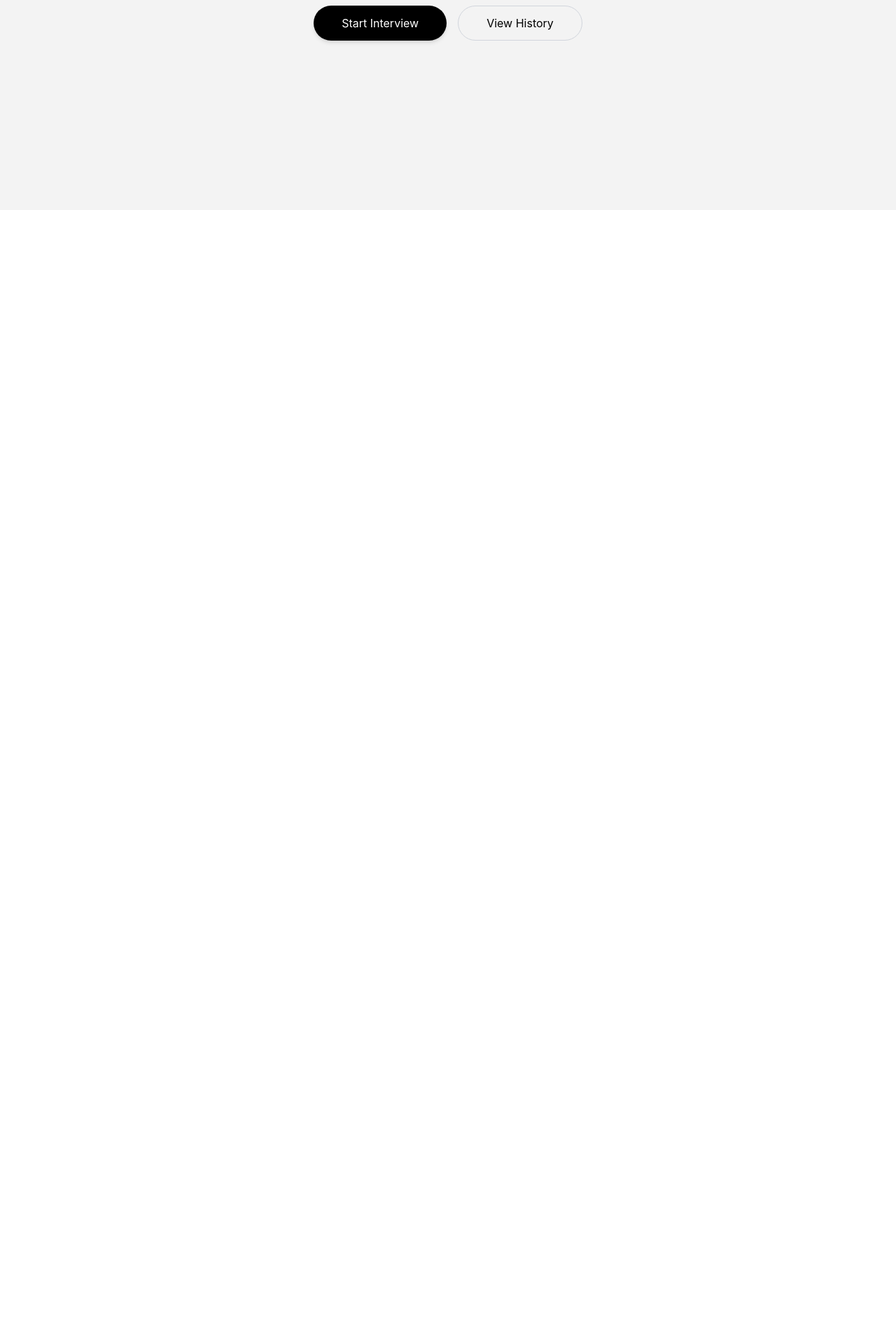
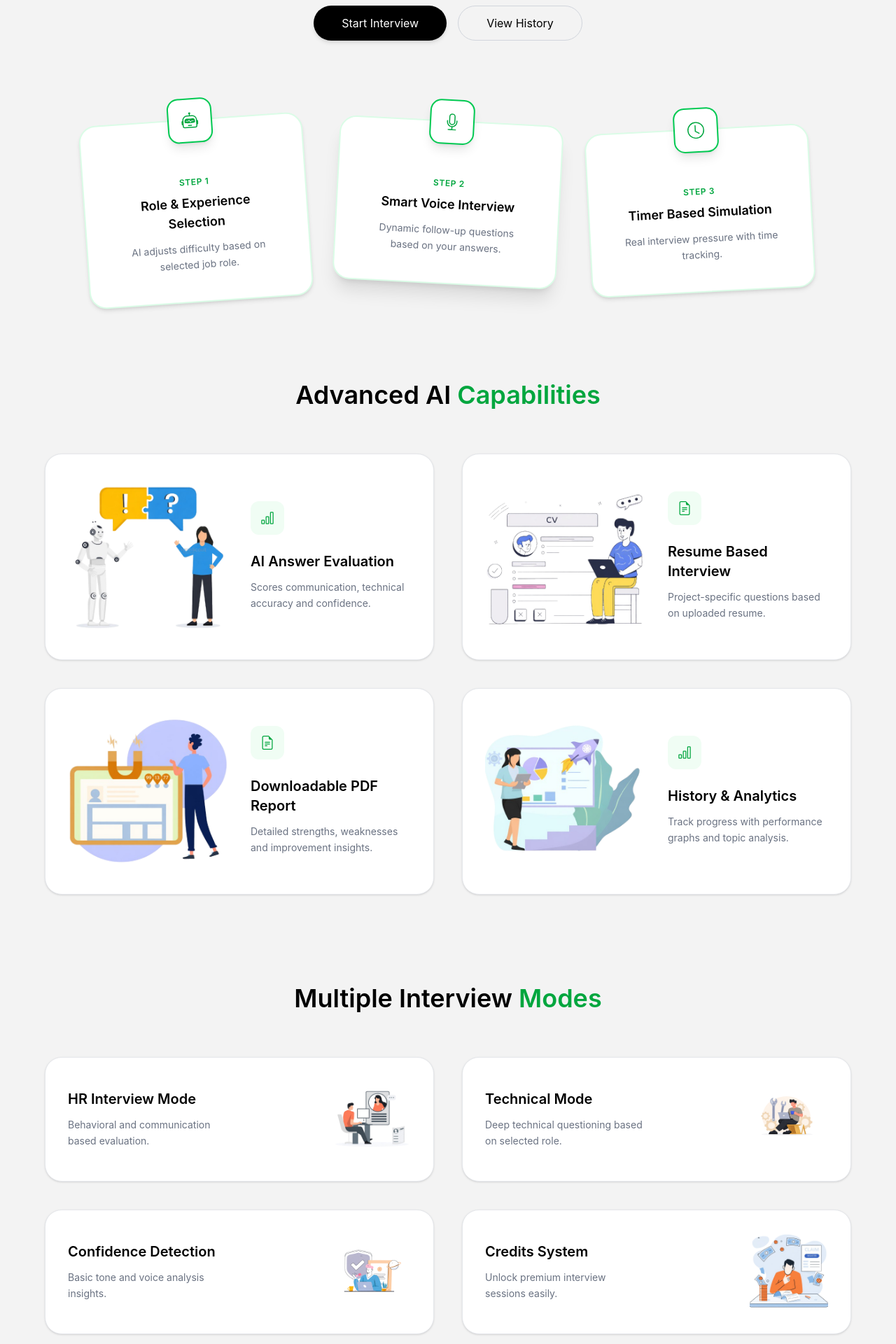
Before and after one commit to SatyamDevGenie/Satyam.AI, a React (Vite) app in the folder client/: page / in a window 1280 px wide. Shown: the part 500-2420 px from the top of the page at 70% size. Before the commit the page ends 800 px from the top, so only its background shows below. Built offline with nearby package versions, Linux system fonts and the light colour scheme; no server answers.

Commit message:
HomePage modified with Footer Component

```diff
--- /dev/null
+++ b/client/src/components/Footer.jsx
@@ -0,0 +1,23 @@
+import React from 'react'
+import { BsRobot } from 'react-icons/bs'
+
+function Footer() {
+    return (
+        <div className='bg-[#f3f3f3] flex justify-center px-4 pb-10 py-4 pt-10'>
+            <div className='w-full max-w-6xl bg-white rounded-[24px] shadow-sm border border-gray-200 py-8 px-3 text-center'>
+                <div className='flex justify-center items-center gap-3 mb-3'>
+                    <div className='bg-black text-white p-2 rounded-lg'><BsRobot size={16} /></div>
+                    <h2 className='font-extrabold'>Satyam.AI made by Satyam Sawant</h2>
+                </div>
+                <p className='text-gray-500 text-sm max-w-xl mx-auto'>
+                    AI-powered interview preparation platform designed to improve
+                    communication skills, technical depth and professional confidence.
+                </p>
+
+
+            </div>
+        </div>
+    )
+}
+
+export default Footer
--- a/client/src/components/Navbar.jsx
+++ b/client/src/components/Navbar.jsx
@@ -49,7 +49,7 @@
                         <BsRobot size={18} />
 
                     </div>
-                    <h1 className='font-semibold hidden md:block text-lg'>InterviewIQ.AI</h1>
+                    <h1 className='font-extrabold hidden md:block text-2xl'>Satyam.AI</h1>
                 </div>
 
                 <div className='flex items-center gap-6 relative'>
--- a/client/src/pages/Home.jsx
+++ b/client/src/pages/Home.jsx
@@ -1,5 +1,4 @@
 import React from 'react'
-
 import Navbar from '../components/Navbar'
 import { useSelector } from 'react-redux'
 import { motion } from "motion/react";
@@ -11,22 +10,31 @@
   BsFileEarmarkText
 } from "react-icons/bs";
 import { HiSparkles } from "react-icons/hi";
+import { useNavigate } from 'react-router-dom';
 import { useState } from 'react';
-import { useNavigate } from 'react-router-dom';
 import AuthModel from '../components/AuthModel';
+import hrImg from "../assets/HR.png";
+import techImg from "../assets/tech.png";
+import confidenceImg from "../assets/confi.png";
+import creditImg from "../assets/credit.png";
+import evalImg from "../assets/ai-ans.png";
+import resumeImg from "../assets/resume.png";
+import pdfImg from "../assets/pdf.png";
+import analyticsImg from "../assets/history.png";
+import Footer from '../components/Footer';
+
 
 function Home() {
-
   const { userData } = useSelector((state) => state.user)
-  const [showAuth, setShowAuth] = useState(false)
+  const [showAuth, setShowAuth] = useState(false);
   const navigate = useNavigate()
-
-
   return (
     <div className='min-h-screen bg-[#f3f3f3] flex flex-col'>
       <Navbar />
 
       <div className='flex-1 px-6 py-20'>
+        <div className='max-w-6xl mx-auto'>
+
           <div className='flex justify-center mb-6'>
             <div className='bg-gray-100 text-gray-600 text-sm px-4 py-2 rounded-full flex items-center gap-2'>
               <HiSparkles size={16} className="bg-green-50 text-green-600" />
@@ -34,9 +42,7 @@
             </div>
 
 
-
           </div>
-
           <div className='text-center mb-28'>
             <motion.h1
               initial={{ opacity: 0, y: 30 }}
@@ -50,6 +56,9 @@
 
                 </span>
               </span>
+
+
+
             </motion.h1>
 
             <motion.p
@@ -59,6 +68,7 @@
               className='text-gray-500 mt-6 max-w-2xl mx-auto text-lg'>
               Role-based mock interviews with smart follow-ups,
               adaptive difficulty and real-time performance evaluation.
+
             </motion.p>
 
             <div className='flex flex-wrap justify-center gap-4 mt-10'>
@@ -92,12 +102,211 @@
 
               </motion.button>
             </div>
+          </div>
+
+          <div className='flex flex-col md:flex-row justify-center items-center gap-10 mb-28'>
+            {
+              [
+                {
+                  icon: <BsRobot size={24} />,
+                  step: "STEP 1",
+                  title: "Role & Experience Selection",
+                  desc: "AI adjusts difficulty based on selected job role."
+                },
+                {
+                  icon: <BsMic size={24} />,
+                  step: "STEP 2",
+                  title: "Smart Voice Interview",
+                  desc: "Dynamic follow-up questions based on your answers."
+                },
+                {
+                  icon: <BsClock size={24} />,
+                  step: "STEP 3",
+                  title: "Timer Based Simulation",
+                  desc: "Real interview pressure with time tracking."
+                }
+              ].map((item, index) => (
+                <motion.div key={index}
+                  initial={{ opacity: 0, y: 60 }}
+                  whileInView={{ opacity: 1, y: 0 }}
+                  transition={{ duration: 0.6 + index * 0.2 }}
+                  whileHover={{ rotate: 0, scale: 1.06 }}
+
+                  className={`
+        relative bg-white rounded-3xl border-2 border-green-100
+        hover:border-green-500 p-10 w-80 max-w-[90%] shadow-md hover:shadow-2xl
+        transition-all duration-300
+        ${index === 0 ? "rotate-[-4deg]" : ""}
+        ${index === 1 ? "rotate-[3deg] md:-mt-6 shadow-xl" : ""}
+        ${index === 2 ? "rotate-[-3deg]" : ""}
+      `}>
+
+                  <div className='absolute -top-8 left-1/2 -translate-x-1/2 bg-white border-2 border-green-500 text-green-600 w-16 h-16 rounded-2xl flex items-center justify-center shadow-lg'>
+                    {item.icon}</div>
+                  <div className='pt-10 text-center'>
+                    <div className='text-xs text-green-600 font-semibold mb-2 tracking-wider'>{item.step}</div>
+                    <h3 className='font-semibold mb-3 text-lg'>{item.title}</h3>
+                    <p className='text-sm text-gray-500 leading-relaxed'>{item.desc}</p>
+                  </div>
+
+
+                </motion.div>
+              ))
+            }
+          </div>
+
+
+          <div className='mb-32'>
+            <motion.h2
+              initial={{ opacity: 0, y: 20 }}
+              whileInView={{ opacity: 1, y: 0 }}
+              transition={{ duration: 0.6 }}
+              className='text-4xl font-semibold text-center mb-16'>
+              Advanced AI{" "}
+              <span className="text-green-600">Capabilities</span>
+
+            </motion.h2>
+
+            <div className='grid md:grid-cols-2 gap-10'>
+              {
+                [
+                  {
+                    image: evalImg,
+                    icon: <BsBarChart size={20} />,
+                    title: "AI Answer Evaluation",
+                    desc: "Scores communication, technical accuracy and confidence."
+                  },
+                  {
+                    image: resumeImg,
+                    icon: <BsFileEarmarkText size={20} />,
+                    title: "Resume Based Interview",
+                    desc: "Project-specific questions based on uploaded resume."
+                  },
+                  {
+                    image: pdfImg,
+                    icon: <BsFileEarmarkText size={20} />,
+                    title: "Downloadable PDF Report",
+                    desc: "Detailed strengths, weaknesses and improvement insights."
+                  },
+                  {
+                    image: analyticsImg,
+                    icon: <BsBarChart size={20} />,
+                    title: "History & Analytics",
+                    desc: "Track progress with performance graphs and topic analysis."
+                  }
+                ].map((item, index) => (
+                  <motion.div key={index}
+                    initial={{ opacity: 0, y: 30 }}
+                    whileInView={{ opacity: 1, y: 0 }}
+                    transition={{ duration: 0.5, delay: index * 0.1 }}
+                    whileHover={{ scale: 1.02 }}
+                    className='bg-white border border-gray-200 rounded-3xl p-8 shadow-sm hover:shadow-xl transition-all'>
+                    <div className='flex flex-col md:flex-row items-center gap-8'>
+                      <div className='w-full md:w-1/2 flex justify-center'>
+                        <img src={item.image} alt={item.title} className='w-full h-auto object-contain max-h-64' />
+                      </div>
+
+                      <div className='w-full md:w-1/2'>
+                        <div className='bg-green-50 text-green-600 w-12 h-12 rounded-xl flex items-center justify-center mb-6'>
+                          {item.icon}
+                        </div>
+                        <h3 className='font-semibold mb-3 text-xl'>{item.title}</h3>
+                        <p className='text-gray-500 text-sm leading-relaxed'>{item.desc}</p>
+                      </div>
+
+                    </div>
+
+
+                  </motion.div>
+                ))
+              }
+            </div>
+
+
+          </div>
+
+          <div className='mb-32'>
+            <motion.h2
+              initial={{ opacity: 0, y: 20 }}
+              whileInView={{ opacity: 1, y: 0 }}
+              transition={{ duration: 0.6 }}
+              className='text-4xl font-semibold text-center mb-16'>
+              Multiple Interview{" "}
+              <span className="text-green-600">Modes</span>
+
+            </motion.h2>
+
+            <div className='grid md:grid-cols-2 gap-10'>
+              {
+                [
+                  {
+                    img: hrImg,
+                    title: "HR Interview Mode",
+                    desc: "Behavioral and communication based evaluation."
+                  },
+                  {
+                    img: techImg,
+                    title: "Technical Mode",
+                    desc: "Deep technical questioning based on selected role."
+                  },
+
+                  {
+                    img: confidenceImg,
+                    title: "Confidence Detection",
+                    desc: "Basic tone and voice analysis insights."
+                  },
+                  {
+                    img: creditImg,
+                    title: "Credits System",
+                    desc: "Unlock premium interview sessions easily."
+                  }
+                ].map((mode, index) => (
+                  <motion.div key={index}
+                    initial={{ opacity: 0, y: 30 }}
+                    whileInView={{ opacity: 1, y: 0 }}
+                    transition={{ duration: 0.5, delay: index * 0.1 }}
+                    whileHover={{ y: -6 }}
+                    className="bg-white border border-gray-200 rounded-3xl p-8 shadow-sm hover:shadow-xl transition-all">
+
+                    <div className='flex items-center justify-between gap-6'>
+                      <div className="w-1/2">
+                        <h3 className="font-semibold text-xl mb-3">
+                          {mode.title}
+                        </h3>
+
+                        <p className="text-gray-500 text-sm leading-relaxed">
+                          {mode.desc}
+                        </p>
+                      </div>
+
+                      {/* RIGHT IMAGE */}
+                      <div className="w-1/2 flex justify-end">
+                        <img
+                          src={mode.img}
+                          alt={mode.title}
+                          className="w-28 h-28 object-contain"
+                        />
+                      </div>
+
+
+
+                    </div>
+
+
+                  </motion.div>
+                ))
+              }
+            </div>
+
 
           </div>
 
         </div>
+      </div>
 
       {showAuth && <AuthModel onClose={() => setShowAuth(false)} />}
+
+      <Footer />
 
     </div>
   )
```
Lines whose indentation alone changed are shown as unchanged.
